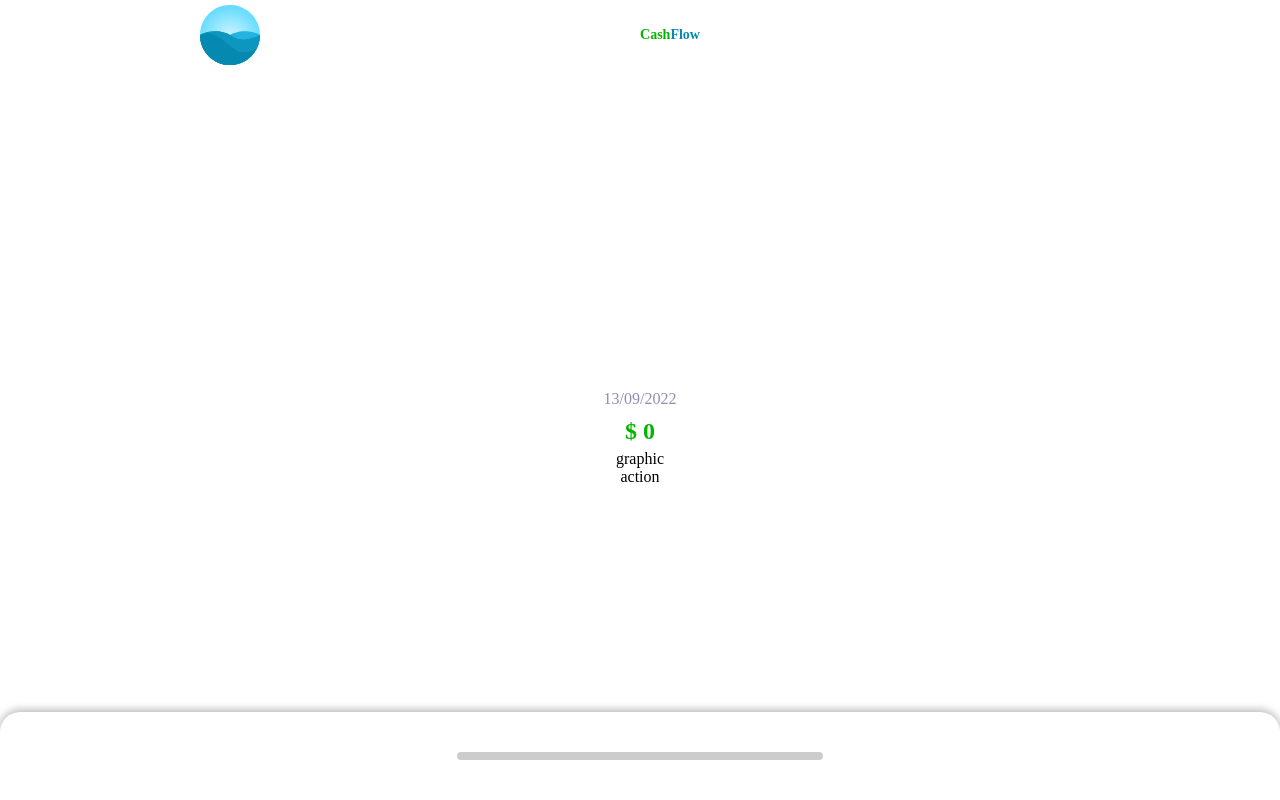
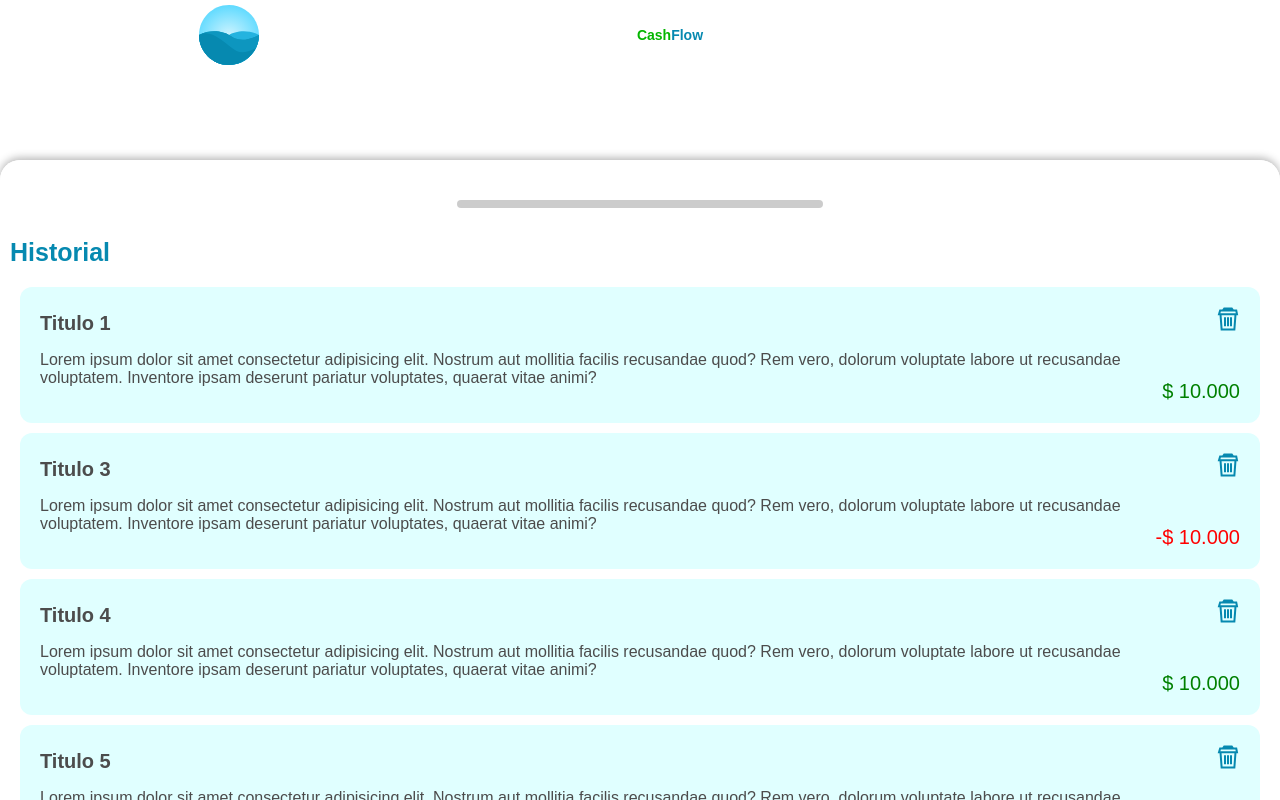
Before and after one commit to baiest/cashflow, a Vue app: page / in a window 1280 px wide. Built offline with nearby package versions, Linux system fonts and the light colour scheme.

Commit message:
Add: list movements

```diff
--- a/src/App.vue
+++ b/src/App.vue
@@ -30,6 +30,7 @@ export default {
   }
   html {
     font-size: 62.5%;
+    font-family: Arial, Helvetica, sans-serif
   }
   body {
     margin: 0;
@@ -45,6 +46,5 @@ export default {
   .app {
     min-height: 100vh;
     margin: 0;
-    font-family: Arial, Helvetica, sans-serif;
   }
 </style>
--- a/src/components/Home.vue
+++ b/src/components/Home.vue
@@ -17,7 +17,7 @@
       </Resume>
     </template>
     <template #movements>
-      <Movents />
+      <Movents :movements="movements"/>
     </template>
   </Layout>
 </template>
@@ -26,7 +26,7 @@
 import Layout from './Layout.vue'
 import Header from './Header.vue'
 import Resume from './Resume/Index.vue'
-import Movents from './Movents/Index.vue'
+import Movents from './Movements/Index.vue'
 import { computed, ref } from 'vue'
 export default {
   components: {
@@ -40,9 +40,17 @@ export default {
     const amount = ref(0)
     const labelByAmount = computed(() => amountTotal.value ? 'Ahorro Total' : '13/09/2022')
     const amountOrTotal = computed(() => amountTotal.value ? amountTotal.value : amount.value)
+
+    const movements = [
+      { id: 1, title: 'Titulo 1', description: 'Lorem ipsum dolor sit amet consectetur adipisicing elit. Nostrum aut mollitia facilis recusandae quod? Rem vero, dolorum voluptate labore ut recusandae voluptatem. Inventore ipsam deserunt pariatur voluptates, quaerat vitae animi?', amount: 10000 },
+      { id: 3, title: 'Titulo 3', description: 'Lorem ipsum dolor sit amet consectetur adipisicing elit. Nostrum aut mollitia facilis recusandae quod? Rem vero, dolorum voluptate labore ut recusandae voluptatem. Inventore ipsam deserunt pariatur voluptates, quaerat vitae animi?', amount: -10000 },
+      { id: 4, title: 'Titulo 4', description: 'Lorem ipsum dolor sit amet consectetur adipisicing elit. Nostrum aut mollitia facilis recusandae quod? Rem vero, dolorum voluptate labore ut recusandae voluptatem. Inventore ipsam deserunt pariatur voluptates, quaerat vitae animi?', amount: 10000 },
+      { id: 5, title: 'Titulo 5', description: 'Lorem ipsum dolor sit amet consectetur adipisicing elit. Nostrum aut mollitia facilis recusandae quod? Rem vero, dolorum voluptate labore ut recusandae voluptatem. Inventore ipsam deserunt pariatur voluptates, quaerat vitae animi?', amount: -10000 }
+    ]
     return {
       labelByAmount,
-      amountOrTotal
+      amountOrTotal,
+      movements
     }
   }
 }
--- a/src/components/Layout.vue
+++ b/src/components/Layout.vue
@@ -26,11 +26,13 @@
   }
   .movements {
     width: 100%;
+    max-height: 80vh;
     background: #FFF;
     border-top-left-radius: 20px;
     border-top-right-radius: 20px;
     box-shadow: 0 -2px 8px rgba(0, 0, 0, .3);
     position: fixed;
     bottom: 0;
+    overflow-y: auto;
   }
 </style>
--- /dev/null
+++ b/src/components/Movements/Index.vue
@@ -0,0 +1,78 @@
+<template>
+  <section class="movements">
+    <div class="head" @click="toogleIsShow">
+      <span class="grip"></span>
+    </div>
+    <h2 class="title">Historial</h2>
+    <div class="body" v-show="isShow">
+      <MovementCard v-for="item in movements" :key="item.id"
+        :title="item.title"
+        :description="item.description"
+        :amount="item.amount"
+        @remove="remove"
+      />
+    </div>
+  </section>
+</template>
+
+<script>
+import { ref } from 'vue'
+import MovementCard from './MovementCard.vue'
+export default {
+  props: {
+    movements: Array
+  },
+  components: {
+    MovementCard
+  },
+  setup (props) {
+    const isShow = ref(true)
+    const toogleIsShow = () => {
+      console.log('isShow')
+      isShow.value = !isShow.value
+    }
+
+    const remove = (id) => {
+      console.log('remove', id)
+    }
+    return {
+      isShow,
+      toogleIsShow,
+      remove
+    }
+  }
+}
+</script>
+
+<style scoped>
+  .movements{
+    padding: 10px;
+  }
+  .head {
+    display: flex;
+    justify-content: center;
+    padding: 20px 10px;
+    margin: 10px;
+    cursor: pointer;
+  }
+
+  .head .grip {
+    background: #ccc;
+    height: 8px;
+    width: 30%;
+    border-radius: 20px;
+  }
+
+  .title {
+    margin: 10px 0;
+    font-size: 2.5rem;
+    color: var(--brand-blue);
+  }
+
+  .body {
+    margin: 20px 10px;
+    display: flex;
+    flex-direction: column;
+    gap: 10px;
+  }
+</style>
--- /dev/null
+++ b/src/components/Movements/MovementCard.vue
@@ -0,0 +1,77 @@
+<template>
+  <div class="card">
+    <div class="card-left">
+      <h5 class="card__title">{{ title }}</h5>
+      <p class="card__description">{{ description }}</p>
+    </div>
+    <div class="card-right">
+      <span><img src="@/assets/trash.svg" alt="Trash" @click="remove(id)"></span>
+      <span :class="{ 'red': isNegative, 'green': !isNegative }" class="card__amount">{{ amountCurrency }}</span>
+    </div>
+  </div>
+</template>
+
+<script setup>
+import { currencyFormatter } from '@/utils/currency'
+import { computed } from '@vue/reactivity'
+import { defineProps, defineEmits, toRefs } from 'vue'
+const props = defineProps({
+  id: Number,
+  title: String,
+  description: String,
+  amount: Number
+})
+
+const {
+  id,
+  title,
+  description,
+  amount
+} = toRefs(props)
+
+const amountCurrency = computed(() => currencyFormatter.format(amount.value))
+const isNegative = computed(() => amount.value < 0)
+const emit = defineEmits(['remove'])
+
+const remove = (idMovement) => {
+  emit('remove', idMovement)
+}
+</script>
+
+<style>
+  .card {
+    background: lightcyan;
+    padding: 20px;
+    display: flex;
+    gap: 10px;
+    border-radius: 12px;
+    color: #4c4c4c;
+  }
+
+  .card-right{
+    display: flex;
+    flex-direction: column;
+    justify-content: space-between;
+    align-items: flex-end;
+  }
+  .card__title{
+    margin: 5px 0;
+    font-size: 2rem;
+  }
+  .card__description {
+    max-height: calc(3 * 1.8rem);
+    overflow: hidden;
+    text-overflow: ellipsis;
+  }
+
+  .card__amount {
+    font-size: 2rem;
+  }
+  .green {
+    color: green;
+  }
+
+  .red {
+    color: red;
+  }
+</style>
--- a/src/components/Movents/Index.vue
+++ /dev/null
@@ -1,42 +0,0 @@
-<template>
-  <section class="movements">
-    <div class="head" @click="toogleIsShow()">
-      <span class="grip"></span>
-    </div>
-    <div class="body" v-show="isShow">
-      hola
-    </div>
-  </section>
-</template>
-
-<script setup>
-import { ref } from 'vue'
-
-const isShow = ref(false)
-const toogleIsShow = () => {
-  isShow.value = !isShow.value
-}
-</script>
-
-<style scoped>
-  .movements{
-    padding: 10px;
-  }
-  .head {
-    display: flex;
-    justify-content: center;
-    padding: 20px 10px;
-    margin: 10px;
-  }
-
-  .head .grip {
-    background: #ccc;
-    height: 8px;
-    width: 30%;
-    border-radius: 20px;
-  }
-
-  .body {
-    margin: 20px 10px;
-  }
-</style>
--- a/src/components/Resume/Index.vue
+++ b/src/components/Resume/Index.vue
@@ -12,6 +12,7 @@
 </template>
 
 <script>
+import { currencyFormatter } from '@/utils/currency'
 import { computed, toRefs } from 'vue'
 
 export default {
@@ -21,11 +22,6 @@ export default {
   },
   setup (props) {
     const { amount } = toRefs(props)
-    const currencyFormatter = new Intl.NumberFormat('es-CO', {
-      style: 'currency',
-      currency: 'COP',
-      minimumFractionDigits: 0
-    })
     const amountCurrency = computed(() => currencyFormatter.format(amount.value))
     return {
       amountCurrency
--- /dev/null
+++ b/src/utils/currency.js
@@ -0,0 +1,5 @@
+export const currencyFormatter = new Intl.NumberFormat('es-CO', {
+  style: 'currency',
+  currency: 'COP',
+  minimumFractionDigits: 0
+})
```
